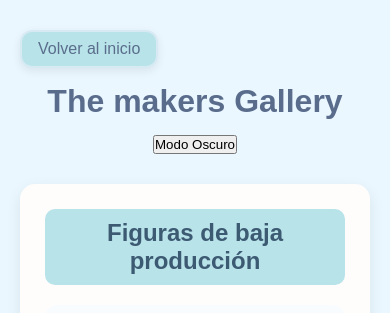
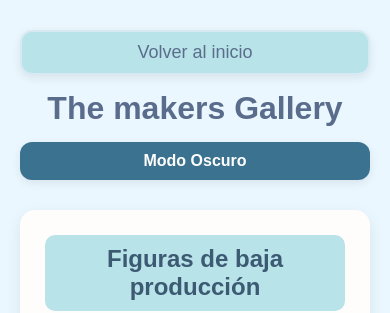
Before and after one commit to Paltazar2009/Impresiones_3D-Gallery_baltazar, a plain HTML site: page index.html in a window 390 px wide. Shown: the top 313 px of the page. Drawn offline with Linux system fonts and the light colour scheme.

Commit message:
Refactor CSS styles and add button for mode toggle

```diff
--- a/galeria_Tp.css
+++ b/galeria_Tp.css
@@ -11,14 +11,14 @@ body{
     padding: 20px;
 }
 
-header{
+header {
     position: relative;
     width: 100%;
     min-height: 80px;
     display: flex;
     justify-content: center;
     align-items: center;
-    padding: 10px 140px;
+    padding: 10px 20px;
     margin-bottom: 20px;
 }
 
@@ -112,25 +112,47 @@ a:visited{
     color: #5A6E8C;
 }
 
+.btn-modo {
+    position: absolute;
+    right: 0px;
+    top: 50%;
+    transform: translateY(-50%);
+    background-color: #3b728f;
+    color: white;
+    padding: 10px 20px;
+    border-radius: 12px;
+    border: none;
+    font-size: 16px;
+    font-weight: bold;
+    cursor: pointer;
+    transition: 0.3s;
+    box-shadow: 0 3px 10px rgba(0,0,0,.08);
+}
+
+.btn-modo:hover {
+    background-color: #2b5f7d;
+    color: #90e0ef;
+    transform: translateY(-50%) scale(1.05);
+}
+
 /* ==========================================
    DISEÑO PARA CELULARES (MEDIA QUERY)
    ========================================== */
 @media (max-width: 600px) {
-    header{
+    header {
         flex-direction: column;
         gap: 15px;
         padding: 10px 0;
     }
 
-    .volver{
+    .volver, .btn-modo {
         position: static;
         transform: none;
-        align-self: flex-start;
-        font-size: 16px;
-        padding: 8px 16px;
+        width: 100%;
+        text-align: center;
     }
 
-    .volver:hover{
-        transform: scale(1.05);
+    .btn-modo:hover {
+        transform: scale(1.02);
     }
 }
```
